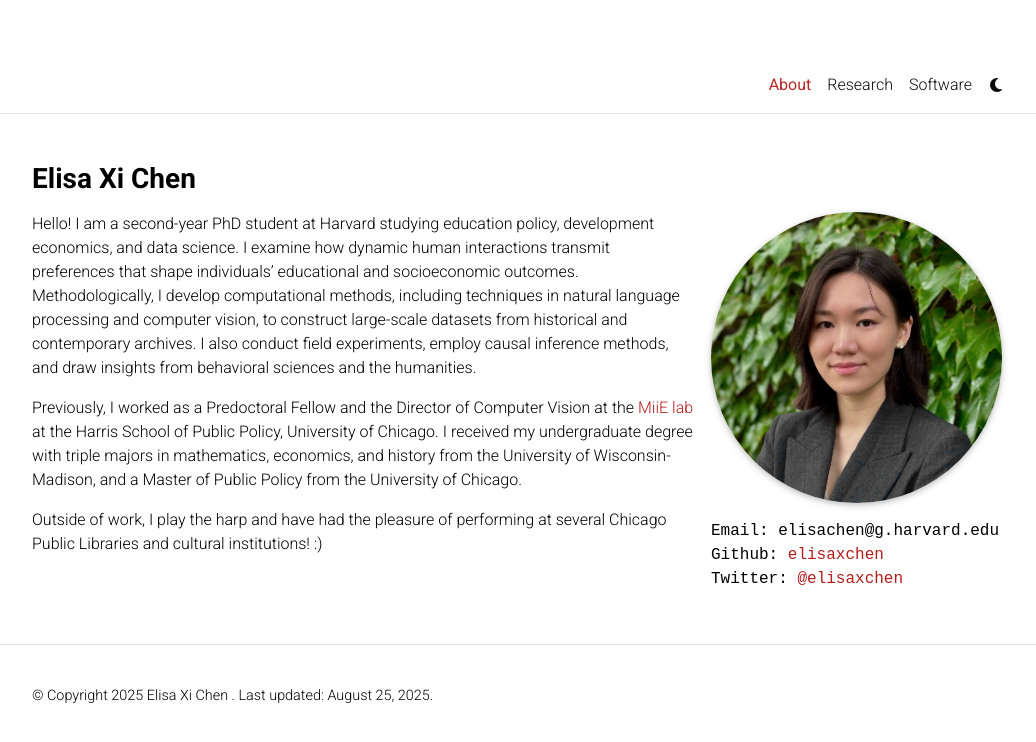
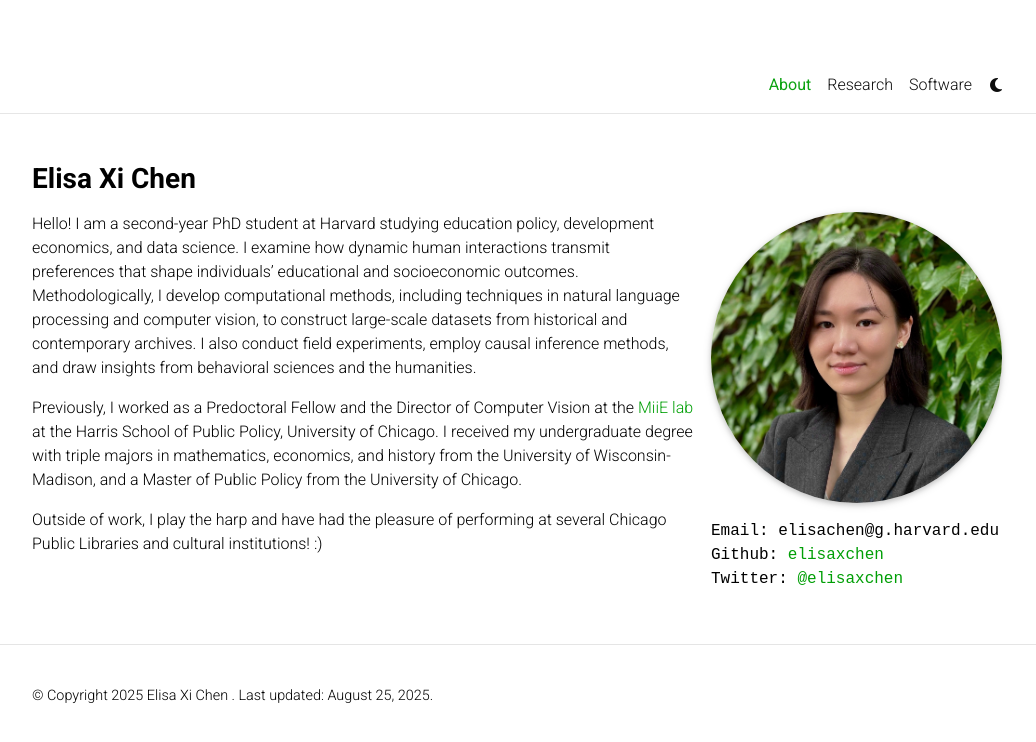
Before and after one commit to elisaxchen/elisaxchen.github.io, a Jekyll site: the page built from _pages/About.md, in a window 1280 px wide. Shown: the top 742 px of the page, without its empty margins (123-1159 px from the left). Built offline with Jekyll 4.4.1, drawn with Linux system fonts in a browser that asks for light colours; full-size pictures stand in for the smaller copies a plugin makes; comment, search, counter and statistics services are not loaded; a style sheet for code colours, icons or effects is not loaded.

Commit message:
change color

```diff
--- a/_sass/_themes.scss
+++ b/_sass/_themes.scss
@@ -7,8 +7,8 @@
   --global-code-bg-color: #{$code-bg-color-light};
   --global-text-color: #{$black-color};
   --global-text-color-light: #{$grey-color};
-  --global-theme-color: #{$red-color-dark};
-  --global-hover-color: #{$red-color-dark};
+  --global-theme-color: #{$green-color-dark};
+  --global-hover-color: #{$green-color-dark};
   --global-hover-text-color: #{$white-color};
   --global-footer-bg-color: #{$grey-color-dark};
   --global-footer-text-color: #{$grey-color-light};
```
